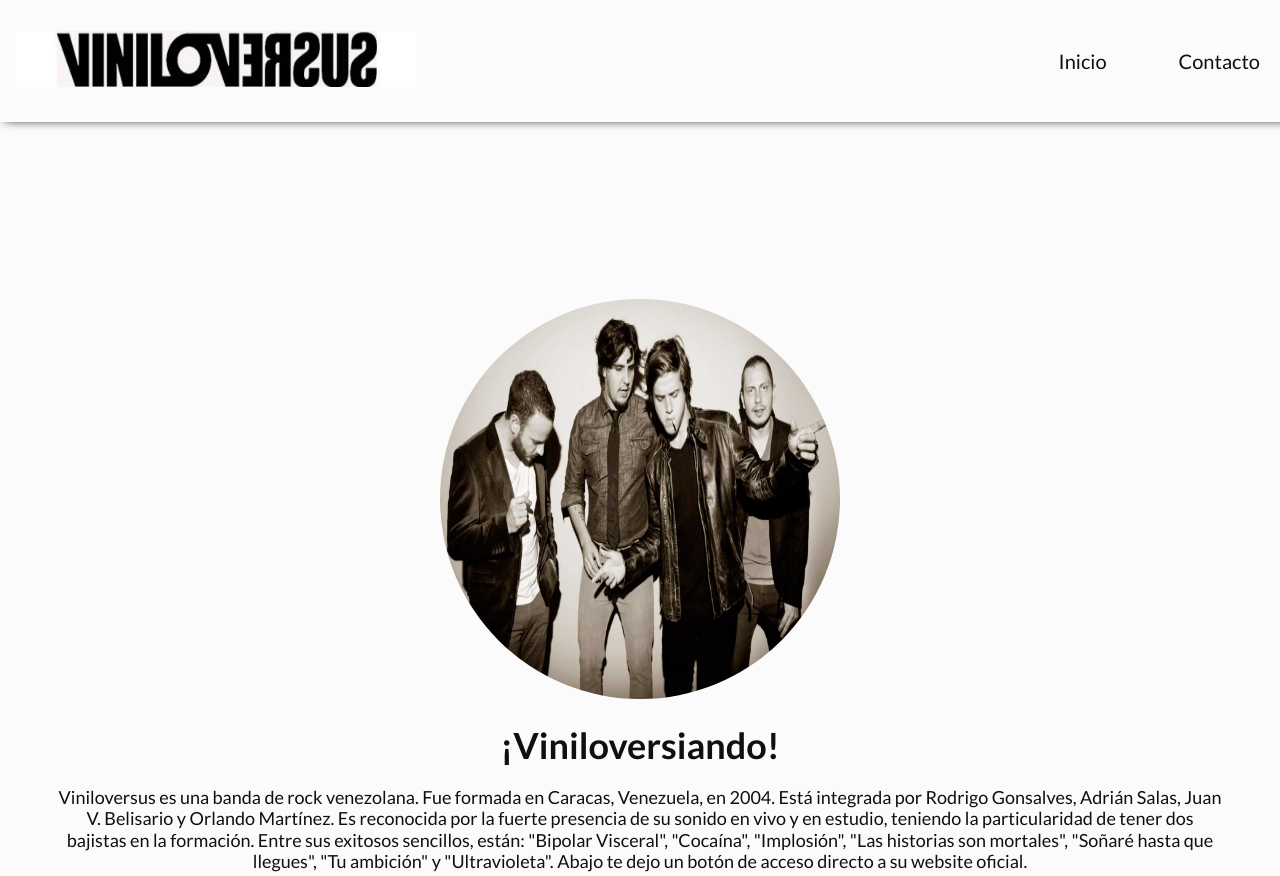
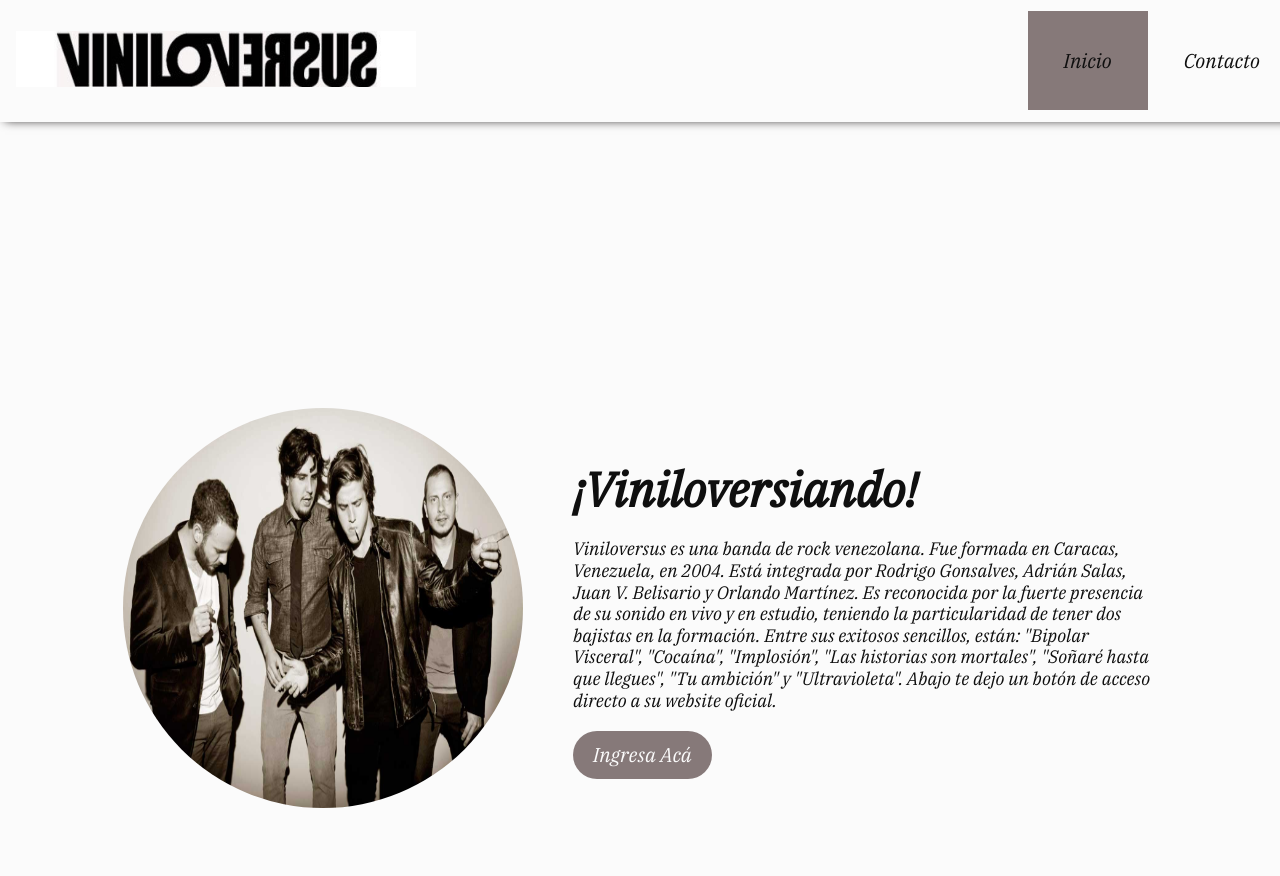
Before and after one commit to GoyoNeo/proyecto-2-cod-latam, a plain HTML site: page index.html in a window 1280 px wide. Shown: the top 876 px of the page. Drawn offline with Linux system fonts and the light colour scheme.

Commit message:
se realizo correciones de 1era entrega, y se hizo modificaciones para la 2da

```diff
--- a/styles.css
+++ b/css/styles.css
@@ -1,4 +1,6 @@
-@import url('https://fonts.googleapis.com/css2?family=Lato:wght@400;700&display=swap');
+/* Se importó desde Fonts la fuente IBM Plex Serif */
+
+@import url('https://fonts.googleapis.com/css2?family=IBM+Plex+Serif:ital@1&display=swap');
 
 * {
 margin: 0;
@@ -23,7 +25,7 @@
 /* Estilos Generales */
 
 body {
-    font-family: 'Lato', sans-serif;
+    font-family: 'IBM Plex Serif', serif;
     background-color: #fbfbfb;
     color: #0f0f0f;
     font-size: 18px;
@@ -113,6 +115,10 @@
     display: inline-block;
 }
 
+.active {
+    background-color: rgb(134, 121, 121);
+}
+
 /* Section Contacto */
 
 .contacto {
@@ -150,3 +156,38 @@
     height: 90px;
     color: #fbfbfb;
 }
+
+/* Media Queries */
+
+@media (min-width: 1024px) {
+    h1 {
+        font-size: 48px;
+        text-align: left;
+    }
+
+    #inicio {
+        flex-direction: row;
+    }
+
+    .presentacion {
+        text-align: left;
+        width: 50%;
+    }
+
+    .presentacion p {
+        text-align: left;
+    }
+
+    .presentacion-img img {
+        margin-right: 50px;
+    }
+
+    h2 {
+        font-size: 32px;
+    }
+
+    .contacto {
+        width: 40%;
+        border-radius: 10px;
+    }
+}
--- a/index.html
+++ b/index.html
@@ -7,7 +7,7 @@
     <meta name="viewport" content="width=device-width, initial-scale=1.0">
     <title>José Díaz</title>
 
-    <link rel="stylesheet" href="./styles.css">
+    <link rel="stylesheet" href="./css/styles.css">
 </head>
 
 <body>
@@ -20,9 +20,17 @@
 
             <ul class="menu">
 
-                <li><a href="#inicio">Inicio</a></li>
+                <li class="menu-item">
 
-                <li><a href="#contacto">Contacto</a></li>
+                    <a href="#inicio" class="active">Inicio</a>
+
+                </li>
+
+                <li class="menu-item">
+
+                    <a href="#contacto">Contacto</a>
+
+                </li>
 
             </ul>
 
@@ -91,6 +99,7 @@
 
     </footer>
 
+    <script src="./js/main.js"></script>
 </body>
 
 </html>
--- /dev/null
+++ b/js/main.js
@@ -0,0 +1,8 @@
+const menuItems = document.querySelectorAll('.menu-item');
+menuItems.forEach(function(item) {
+    item.addEventListener('click', function(e) {
+        const currentItem = document.querySelector('.active');
+        currentItem.classList.remove('active');
+        e.target.classList.add('active');
+    });
+});
```
